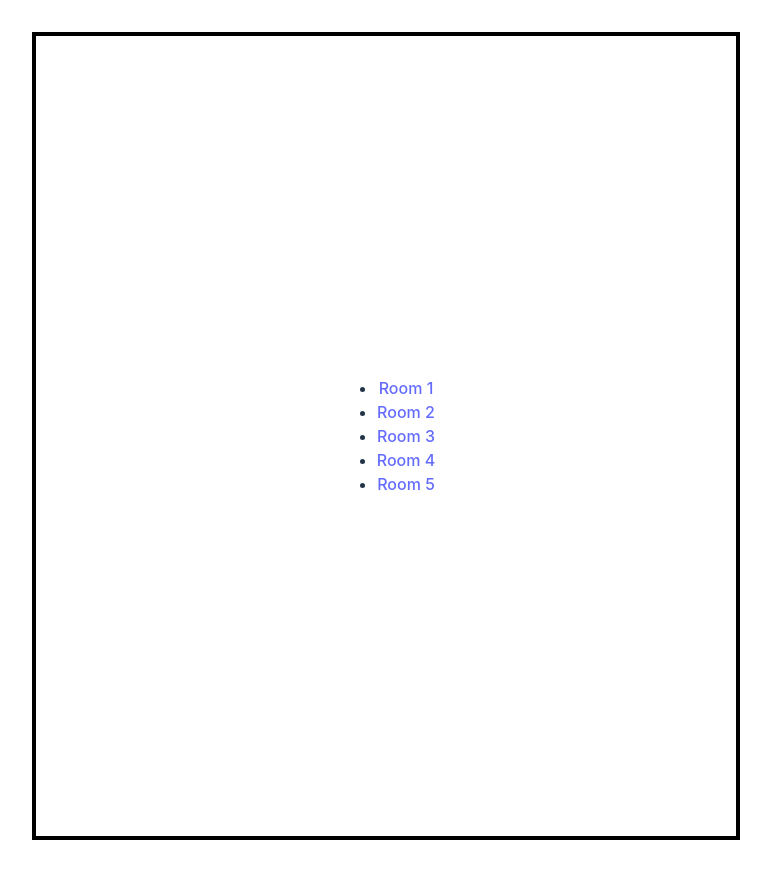
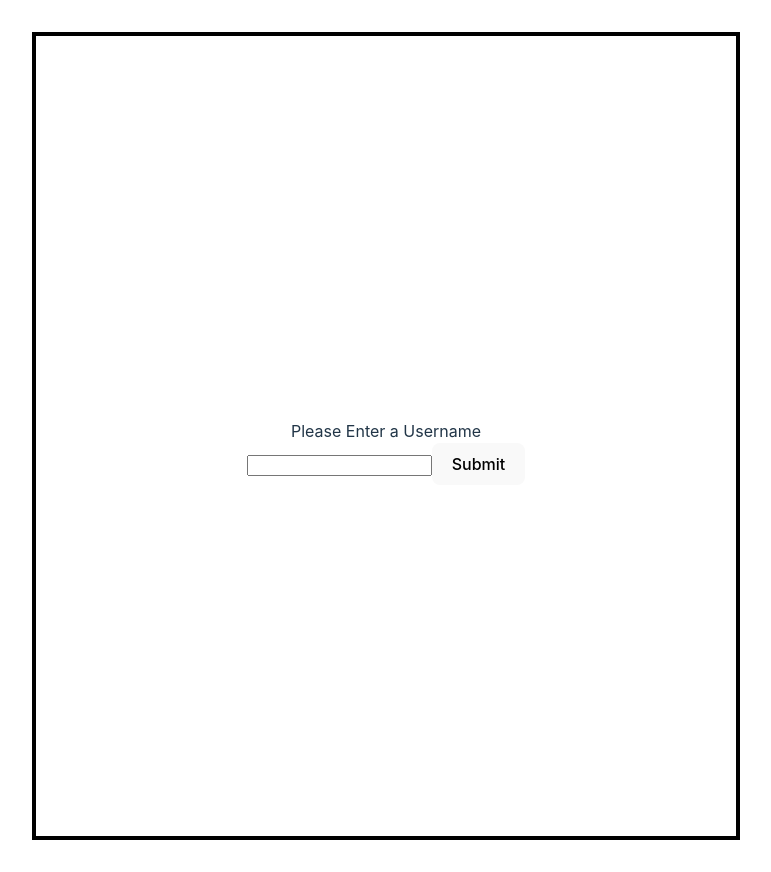
Before and after one commit to hankthetank27/radish, a React (Vite) app: page /#/ in a window 1280 px wide. Shown: the whole page, without its empty margins (254-1025 px from the left). Built offline with nearby package versions, Linux system fonts and the light colour scheme; no server answers.

Commit message:
added username declaration

```diff
--- a/src/client/App.css
+++ b/src/client/App.css
@@ -14,6 +14,7 @@
     display: flex;
     justify-content: center;
     align-items: center;
+    flex-direction: column;
     border: 4px solid black;
     width: 700px;
     height: 800px;
--- a/src/client/App.tsx
+++ b/src/client/App.tsx
@@ -1,13 +1,20 @@
-import { useState, useEffect } from 'react';
+import { useState, useEffect, createContext } from 'react';
 import { HashRouter, Route, Routes } from 'react-router-dom'
 import io from 'socket.io-client'
 import { Room } from './components/room'
 import { Lobby } from './components/lobby';
 import './App.css'
 
-function App() {
+export const UserContext = createContext({
+  userName: '',
+  setUserName: (arg: any) => {}
+});
 
+export function App() {
+
+  const [ userName, setUserName ] = useState('');
   const [ socket, setSocket ] = useState<any>(null);
+  const value: any = { userName, setUserName };
 
   useEffect(() => {
     setSocket(io('http://localhost:3000/'));
@@ -15,14 +22,14 @@ function App() {
 
   return (
     <HashRouter>
+      <UserContext.Provider value={value}>
         <div className="App">
           <Routes>
             <Route path='/' element={<Lobby/>}/>
             <Route path='/room/:id' element={<Room socket={socket}/>}/>
           </Routes>
         </div>
+      </UserContext.Provider>
     </HashRouter>
   )
 }
-
-export default App;
--- a/src/client/components/chatBox.tsx
+++ b/src/client/components/chatBox.tsx
@@ -1,5 +1,6 @@
-import { useEffect, useState } from "react"
+import { useContext, useEffect, useState } from "react"
 import { Message } from "./message"
+import { UserContext } from '../App';
 
 interface Props {
   socket: any;
@@ -10,6 +11,7 @@ export const ChatBox = ({ socket, id }: Props) => {
 
   const [ messages, setMessages ] = useState<Array<any>>([]);
   const [ handleChange, setHanldeChange ] = useState('');
+  const { userName } = useContext(UserContext);
 
   const makeMessage = (message: string) => {
     return <Message message={message} />
@@ -22,7 +24,6 @@ export const ChatBox = ({ socket, id }: Props) => {
           return [...prevMessages, makeMessage(message)];
         });
       });
-
       socket.emit('join-room', id);
     };
   }, [socket]);
@@ -41,6 +42,7 @@ export const ChatBox = ({ socket, id }: Props) => {
 
   return (
     <div className="chatBox">
+      {userName}
       <div className="chatInnerBox">
         {messages}
       </div>
--- a/src/client/components/lobby.tsx
+++ b/src/client/components/lobby.tsx
@@ -1,15 +1,27 @@
+import { useContext, useEffect, useState } from 'react';
 import { Link } from 'react-router-dom'
+import { UserContext } from '../App'
+
 
 export const Lobby = () => {
 
-  const links = [];
+  const [ userNameInput, setUserNameInput ] = useState('');
+  const [ links, setLinks ] = useState<Array<JSX.Element>>();
+  const { userName, setUserName } = useContext(UserContext);
+
+  useEffect(() => {
+    if (!userName) return;
+    const linksArr = [];
       for (let i = 1; i <= 5; i++){
-    links.push(
+        linksArr.push(
           <li>
             <Link to={`/room/${i}`}>{`Room ${i}`}</Link>
           </li>
         )
       }
+      setLinks(linksArr);
+  }, [userName]);
+
 
   return (
     <div className="lobby">
@@ -17,7 +29,22 @@ export const Lobby = () => {
         <ul>
            {links}
         </ul>
+        <div>Please Enter a Username</div>
+        <form>
+
+          <input type="text" value={userNameInput} onChange={(e) => {
+            e.preventDefault();
+            setUserNameInput(e.target.value);
+          }}/>
+
+          <button onClick={(e) => {
+            e.preventDefault();
+            setUserName(userNameInput);
+            setUserNameInput('');
+          }}>Submit</button>
+
+        </form>
       </div>
     </div>
-  )
+  );
 }
--- a/src/client/main.tsx
+++ b/src/client/main.tsx
@@ -1,5 +1,5 @@
 import ReactDOM from 'react-dom/client'
-import App from './App'
+import { App } from './App'
 import './index.css'
 
 ReactDOM.createRoot(document.getElementById('root') as HTMLElement).render(<App/>)
--- a/src/server/routes/api.ts
+++ b/src/server/routes/api.ts
@@ -1,4 +1,3 @@
-import { Request, Response } from 'express';
 const express = require('express');
 const chatControllers = require('../controllers/chatControllers');
 const router = express.Router();
@@ -7,3 +6,4 @@ router.get('/getMessages/:id', chatControllers.getMessages);
 
 
 module.exports = router;
+export {};
--- a/src/server/server.ts
+++ b/src/server/server.ts
@@ -50,12 +50,13 @@ const readWriteJSONdb = (message: string, room: number) => {
 //handle websocket events
 io.on('connection', (socket: any) => {
   socket.on('send-message', (message: string, room: number) => {
+
     console.log(`message "${message}" received in room ${room}`);
 
     // currently causing nodemon to restart on each write
     //readWriteJSONdb(message, room);
+    io.in(room).emit('receive-message', message);
 
-    io.in(room).emit('receive-message', message);
   });
 
   socket.on('join-room', (room: any) => {
```
Lines whose indentation alone changed are shown as unchanged.
